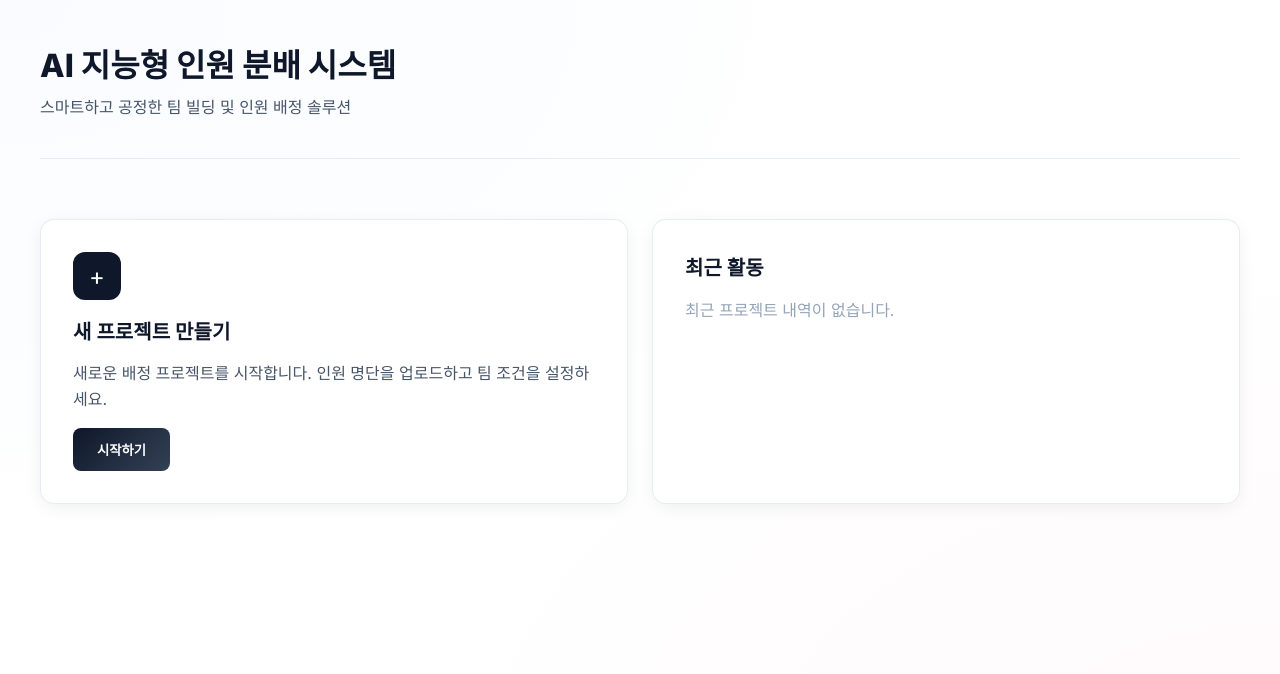
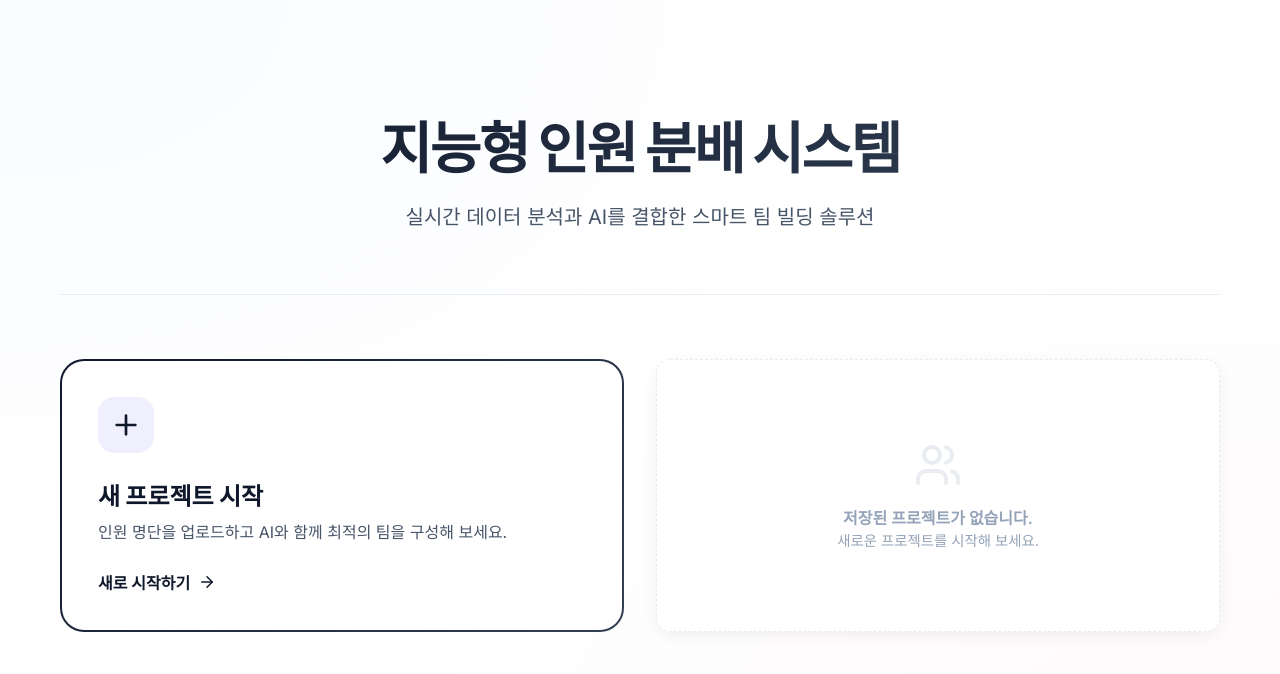
Before and after one commit to jjiyooonkk/distribution, a Next.js app: page / in a window 1280 px wide. Shown: the top 674 px of the page. Built offline with nearby package versions, Linux system fonts and the light colour scheme.

Commit message:
fix: resolve distribution board crashes and implement project title initialization

```diff
--- a/src/app/page.tsx
+++ b/src/app/page.tsx
@@ -1,39 +1,160 @@
+"use client";
+
+import React, { useEffect, useState } from 'react';
 import Link from 'next/link';
+import { Card } from '@/components/ui/Card';
+import { Trash2, Plus, ArrowRight, Calendar, Users } from 'lucide-react';
+
+interface ProjectListItem {
+  id: string;
+  name: string;
+  updatedAt: number;
+  step: number;
+}
 
 export default function Home() {
+  const [projects, setProjects] = useState<ProjectListItem[]>([]);
+
+  const STORAGE_KEY = 'jinjjajal_new_project_state';
+
+  useEffect(() => {
+    // Load the current active project as a list item if it exists
+    const savedState = localStorage.getItem(STORAGE_KEY);
+    if (savedState) {
+      try {
+        const parsed = JSON.parse(savedState);
+        if (parsed.projectName) {
+          setProjects([{
+            id: 'current-draft',
+            name: parsed.projectName,
+            updatedAt: Date.now(), // Estimate
+            step: parsed.step || 1
+          }]);
+        }
+      } catch (e) {
+        console.error("Failed to load projects:", e);
+      }
+    }
+  }, []);
+
+  const handleDelete = (id: string) => {
+    if (confirm("프로젝트를 삭제하시겠습니까? 데이터가 모두 소실됩니다.")) {
+      if (id === 'current-draft') {
+        localStorage.removeItem(STORAGE_KEY);
+        localStorage.removeItem('jinjjajal_agent_chat_history');
+        localStorage.removeItem('jinjjajal_constraints');
+        setProjects([]);
+      }
+    }
+  };
+
   return (
-    <main className="container">
-      <header style={{ padding: '40px 0', borderBottom: '1px solid var(--border)' }}>
-        <h1 style={{ fontSize: '2rem', fontWeight: 800, color: 'var(--text-main)' }}>
-          AI 지능형 인원 분배 시스템
+    <main className="container" style={{ maxWidth: '1200px', margin: '0 auto', padding: '40px 20px' }}>
+      <header style={{
+        padding: '64px 0',
+        borderBottom: '1px solid var(--border)',
+        marginBottom: '64px',
+        textAlign: 'center'
+      }}>
+        <h1 style={{
+          fontSize: '3.5rem',
+          fontWeight: 900,
+          letterSpacing: '-0.04em',
+          background: 'var(--primary-gradient)',
+          WebkitBackgroundClip: 'text',
+          WebkitTextFillColor: 'transparent',
+          marginBottom: '16px'
+        }}>
+          지능형 인원 분배 시스템
         </h1>
-        <p style={{ color: 'var(--text-secondary)', marginTop: '8px' }}>
-          스마트하고 공정한 팀 빌딩 및 인원 배정 솔루션
+        <p style={{ color: 'var(--text-secondary)', fontSize: '1.25rem', maxWidth: '600px', margin: '0 auto' }}>
+          실시간 데이터 분석과 AI를 결합한 스마트 팀 빌딩 솔루션
         </p>
       </header>
 
-      <div style={{ marginTop: '60px', display: 'grid', gridTemplateColumns: 'repeat(auto-fit, minmax(300px, 1fr))', gap: '24px' }}>
+      <div style={{ display: 'grid', gridTemplateColumns: 'repeat(auto-fit, minmax(320px, 1fr))', gap: '32px' }}>
         {/* Create New Project Card */}
-        <div className="glass-panel" style={{ padding: '32px', display: 'flex', flexDirection: 'column', gap: '16px', alignItems: 'flex-start' }}>
-          <Link href="/project/new" className="glass-panel-link" style={{ textDecoration: 'none', color: 'inherit', display: 'flex', flexDirection: 'column', gap: '16px', alignItems: 'flex-start', flex: 1 }}>
-            <div style={{ width: '48px', height: '48px', borderRadius: '12px', background: 'var(--primary)', display: 'flex', alignItems: 'center', justifyContent: 'center', fontSize: '24px', color: 'white' }}>
-              +
+        <div style={{ background: 'var(--primary-gradient)', borderRadius: '24px', padding: '2px' }}>
+          <Link href="/project/new" onClick={() => {
+            // If they are specifically starting "new" but one exists?
+            // We could add a reset logic here but let's let the NewProjectPage handle restore.
+          }} style={{ textDecoration: 'none' }}>
+            <div style={{
+              background: 'white',
+              borderRadius: '22px',
+              padding: '36px',
+              height: '100%',
+              display: 'flex',
+              flexDirection: 'column',
+              gap: '24px',
+              transition: 'transform 0.2s',
+              cursor: 'pointer'
+            }} className="hover-lift">
+              <div style={{
+                width: '56px',
+                height: '56px',
+                borderRadius: '16px',
+                background: 'rgba(99, 102, 241, 0.1)',
+                display: 'flex',
+                alignItems: 'center',
+                justifyContent: 'center',
+                color: 'var(--primary)'
+              }}>
+                <Plus size={32} />
+              </div>
+              <div>
+                <h2 style={{ fontSize: '1.5rem', fontWeight: 800, color: 'var(--text-main)', marginBottom: '8px' }}>새 프로젝트 시작</h2>
+                <p style={{ color: 'var(--text-secondary)', lineHeight: 1.6 }}>인원 명단을 업로드하고 AI와 함께 최적의 팀을 구성해 보세요.</p>
+              </div>
+              <div style={{ marginTop: 'auto', display: 'flex', alignItems: 'center', gap: '8px', fontWeight: 700, color: 'var(--primary)' }}>
+                새로 시작하기 <ArrowRight size={18} />
+              </div>
             </div>
-            <h2 style={{ fontSize: '1.25rem', fontWeight: 600 }}>새 프로젝트 만들기</h2>
-            <p style={{ color: 'var(--text-secondary)', lineHeight: 1.6 }}>
-              새로운 배정 프로젝트를 시작합니다. 인원 명단을 업로드하고 팀 조건을 설정하세요.
-            </p>
-            <button className="btn-primary" style={{ marginTop: 'auto' }}>
-              시작하기
-            </button>
           </Link>
         </div>
 
-        {/* History/Stats Card placeholder */}
-        <div className="glass-panel" style={{ padding: '32px', display: 'flex', flexDirection: 'column', gap: '16px' }}>
-          <h2 style={{ fontSize: '1.25rem', fontWeight: 600 }}>최근 활동</h2>
-          <p style={{ color: 'var(--text-muted)' }}>최근 프로젝트 내역이 없습니다.</p>
-        </div>
+        {/* Saved Projects Section */}
+        {projects.length > 0 ? (
+          projects.map((project) => (
+            <div key={project.id} className="glass-panel" style={{ padding: '36px', display: 'flex', flexDirection: 'column', gap: '20px', borderRadius: '24px' }}>
+              <div style={{ display: 'flex', justifyContent: 'space-between', alignItems: 'flex-start' }}>
+                <div style={{ background: 'var(--surface)', padding: '6px 14px', borderRadius: '12px', fontSize: '0.75rem', fontWeight: 700, color: 'var(--accent)', border: '1px solid var(--border)' }}>
+                  진행 중 (Step {project.step}/3)
+                </div>
+                <button
+                  onClick={() => handleDelete(project.id)}
+                  style={{ background: 'none', border: 'none', cursor: 'pointer', color: 'var(--text-muted)' }}
+                  title="삭제"
+                >
+                  <Trash2 size={20} />
+                </button>
+              </div>
+
+              <div>
+                <h3 style={{ fontSize: '1.5rem', fontWeight: 800, color: 'var(--text-main)', marginBottom: '8px' }}>{project.name}</h3>
+                <div style={{ display: 'flex', gap: '16px', color: 'var(--text-muted)', fontSize: '0.9rem' }}>
+                  <span style={{ display: 'flex', alignItems: 'center', gap: '6px' }}><Calendar size={14} /> 최근 수정: {new Date(project.updatedAt).toLocaleDateString()}</span>
+                </div>
+              </div>
+
+              <div style={{ marginTop: 'auto' }}>
+                <Link href="/project/new" style={{ textDecoration: 'none' }}>
+                  <button className="btn-primary" style={{ width: '100%', padding: '16px', borderRadius: '16px', fontSize: '1rem', fontWeight: 700, display: 'flex', alignItems: 'center', justifyContent: 'center', gap: '12px' }}>
+                    작업 이어서 하기 <ArrowRight size={18} />
+                  </button>
+                </Link>
+              </div>
+            </div>
+          ))
+        ) : (
+          <div className="glass-panel" style={{ padding: '36px', display: 'flex', flexDirection: 'column', alignItems: 'center', justifyContent: 'center', textAlign: 'center', color: 'var(--text-muted)', gap: '16px', borderStyle: 'dashed' }}>
+            <Users size={48} opacity={0.2} />
+            <div>
+              <p style={{ fontWeight: 600 }}>저장된 프로젝트가 없습니다.</p>
+              <p style={{ fontSize: '0.9rem' }}>새로운 프로젝트를 시작해 보세요.</p>
+            </div>
+          </div>
+        )}
       </div>
     </main>
   );
```
Also changed, not shown: src/app/project/new/page.tsx (+59 -181 lines), src/components/features/board/DistributionBoard.tsx (+21 -7 lines).
